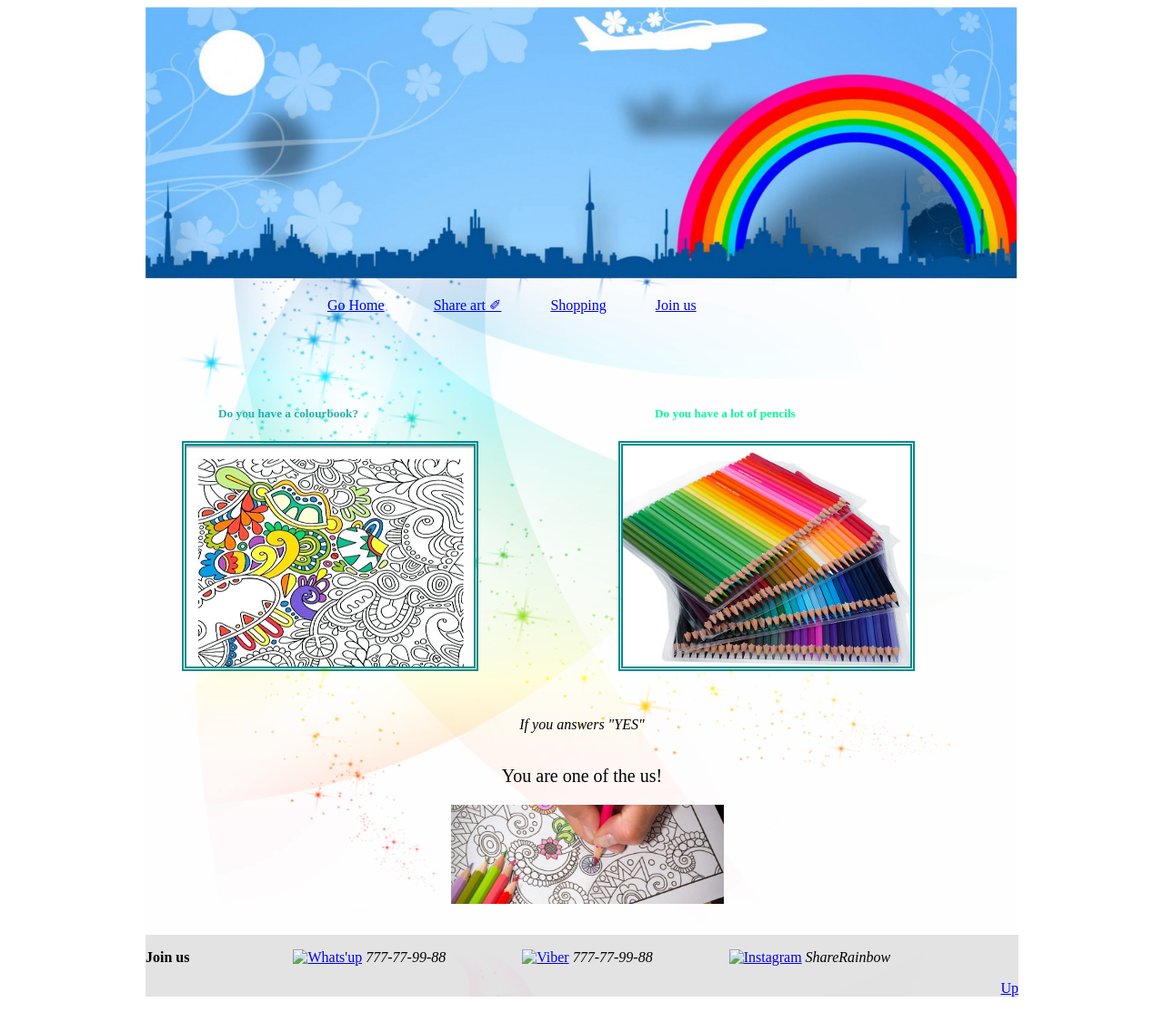
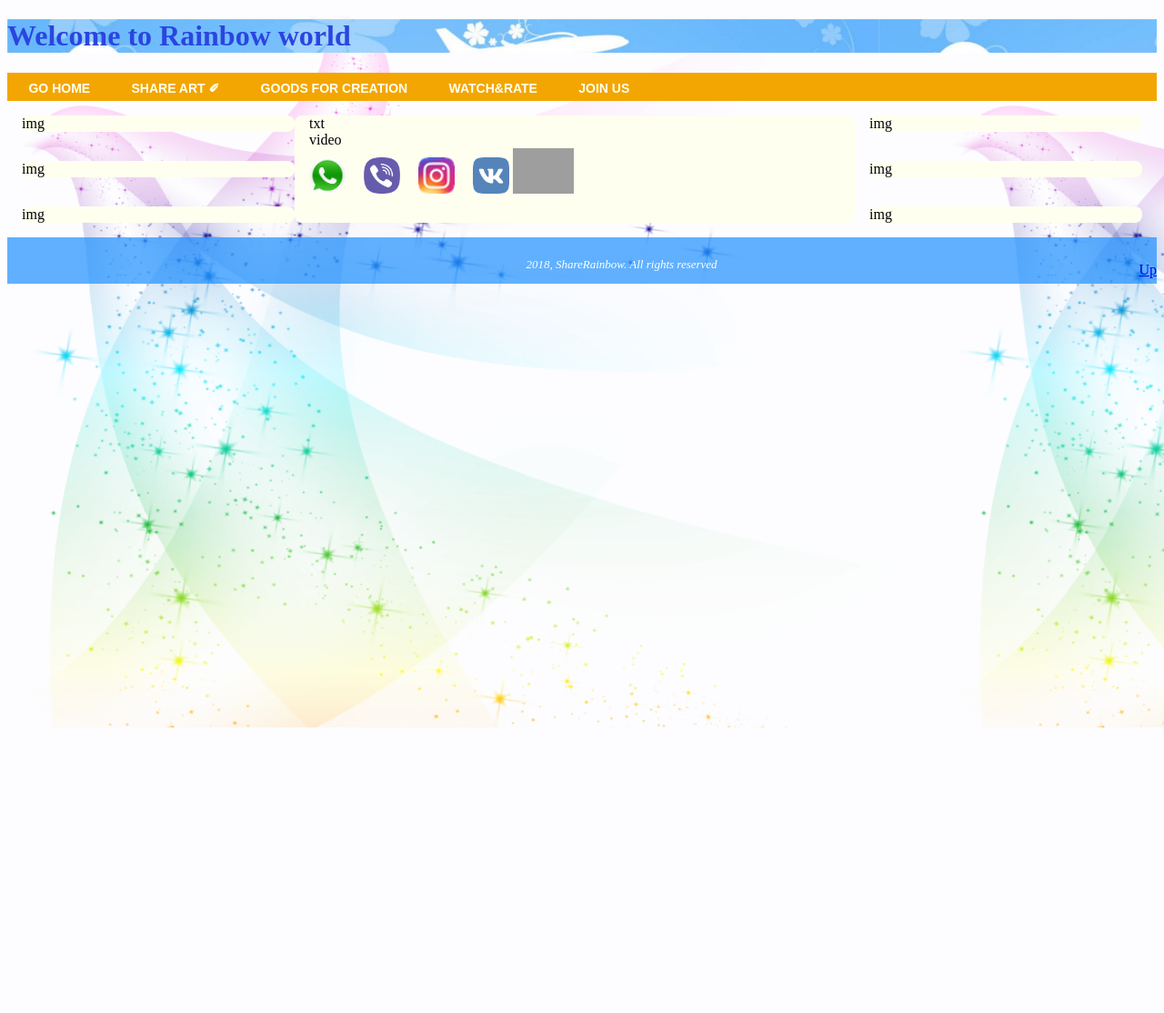
Before and after one commit to larissolb/rainbow, a PHP site: page /html/about.html in a window 1280 px wide. Shown: the whole page at 91% size. After the commit the page ends 800 px from the top, so only its background shows below. Run offline with PHP 8.4, Linux system fonts and the light colour scheme; grey boxes are pictures that could not be loaded.

Commit message:
about.html flex, update style.css

```diff
--- a/CSS/style.css
+++ b/CSS/style.css
@@ -199,6 +199,17 @@ h1:hover {
     border-radius: 0.5em;
     margin: 1em 0 1em -1em;
 }
+/*for about.html*/
+.left-pic {
+    position: inherit;
+    max-height: 100%;
+    background: ivory;
+    width: 100%;
+    justify-content: space-around;
+    border-radius: 0.5em;
+    margin: 1em 0 1em 1em;
+}
+/*final for about.html*/
 .share-inside-form {
     height: 1600%;
     background: crimson;
--- a/html/about.html
+++ b/html/about.html
@@ -1,67 +1,68 @@
 <!DOCTYPE html>
 <!--
-Описание, что за сообщество/
-пока сделана сеткой, будет переделана флексом позже
+about
 -->
 <html>
     <head>
-        <title>You are here! Inside rainbow world</title>
+        <title>Rainbow - let's this world colour!</title>
+        <meta charset="UTF-8">
         <meta charset="UTF-8">
         <meta name="description" content="Сообщество любителей раскраски и делать этот мир ярким">
         <meta name="keywords" content="раскраски, хобби, творчество, сообщество, общение, радужные события">
-         <link rel="stylesheet" href="../CSS/style_old.css">
-         <link rel="stylesheet" href="../CSS/grid.css">
+        <link rel="shortcut icon" type="image/x-icon" href="img/icon.jpg">
+        <link rel="stylesheet" href="../CSS/style.css">
     </head>
     <body>
-        <div class="container main">
-    <div class="row">
-        <div class="col-12">
-            <nav id="header">
-                <img src="../img/main.jpg" alt="Picture must be here">
-                <ul class="menu-about position-relative offset-2">
-                    <li><a href="../index.html" target="_parent">Go Home</a></li>
-                    <li><a href="share.html">Share art &#10000;</a></li>
-                    <li><a href="shopping.html">Shopping</a></li>
-                    <ul class="col-3">
-                        <li><a href="#">Create</a></li>
-                        <li><a href="#">Buy</a></li>
-                        <li><a href="#">Sell</a></li>
-                    </ul>
+        <div id="header" class="header"> <!--header-->
+            <h1>Welcome to Rainbow world</h1>
+        </div> <!-- final header-->
+        <div class="menu"> <!--menu -->
+            <nav class="menu-main">
+                <ul>
+                    <li><a href="../index.html">Go home</a></li>
+                    <li><a href="html/share.html">Share art &#10000;</a></li>
+                    <li><a href="https://www.instagram.com/ShareRainbow">Goods for creation</a></li>
+                    <li><a href="html/rating.html">Watch&Rate</a>
+                    <ul>
+                        <li><a href="#">Pencils</a></li>
+                        <li><a href="#">Paints</a></li>
+                        <li><a href="#">Markers</a></li>
+                    </ul></li>
                     <li><a href="#footer">Join us</a></li>
                 </ul>
             </nav>
-        </div>
-            <div class="col-6">
-                <h5 class="offset-2">Do you have a colourbook?</h5>
-                <img src="../img/colourbook.jpg" class="img-question offset-1">
-
+        </div> <!-- final menu -->
+    <div class="container main border"> <!--главная рамка-->
+        <div class="border-2 small-col"> <!--column left main-->
+            <div class="border left-pic">img</div>
+            <div class="border left-pic">img</div>
+            <div class="border left-pic">img</div>
+        </div>  <!--final column left main-->
+        <div class="border-2 column center-index"> <!--column center main-->
+            <div class="border">txt</div>
+            <div class="border">video</div>
+            <div class="border">
+        <a href="https://www.whatsapp.com" target="_blank">
+            <img src="img/icon/whatsup.png" alt="Whats'up" height="40" width="40"></a>
+        <a href="https://www.viber.com/download" target="_blank">
+            <img src="img/icon/viber.png" alt="Viber" height="40" width="40"></a>
+        <a href="https://www.instagram.com/ShareRainbow" target="_blank">
+            <img src="img/icon/instagram.ico" alt="Instagram" height="40" width="40"></a>
+        <a href="https://vk.com/practicebetter" target="_blank"></a>
+            <img src="img/icon/vk.png" alt="Vkontakte" height="40" width="40">
+         <a href="#" target="_blank"></a>
+            <img src="img/icon/donate2.png" alt="Donate" height="50">
             </div>
-                <div class="col-6">
-                <h5 class="h5-second offset-2">Do you have a lot of pencils</h5>
-                <img src="../img/pencils.jpg" class="img-question offset-1">
-
-            </div>
-            <div class="col-12">
-                    <p align="center"><em>If you answers "YES"</em></p>
-                </div>
-            <div class="col-12">
-                <p class="p-fly">You are one of the us!</p>
-                <img src="../img/youamongus.jpg" alt="Picture must be here" width="300" class="img-answer">
-            </div>
-        <footer id="footer" class="footer col-12">
-        <p>
-            <strong>Join us</strong>
-            <a href="https://www.whatsapp.com" target="_blank" class="offset-1">
-            <img src="https://whatsapp.com/favicon.png" alt="Whats'up" height="32" width="32"></a>
-            <em>777-77-99-88</em>
-            <a href="https://www.viber.com/download" target="_blank" class="offset-1">
-            <img src="https://www.viber.com/app/themes/viber/assets/images/favicon.png" alt="Viber" height="26" width="26"></a>
-            <em>777-77-99-88</em>
-            <a href="https://www.instagram.com/ShareRainbow" target="_blank" class="offset-1">
-            <img src="https://www.instagram.com/static/images/ico/favicon.ico/36b3ee2d91ed.ico" alt="Instagram" height="26" width="26"></a>
-            <em> ShareRainbow</em>
-            </p>
-        <a href="#header"class="up">Up</a>
-        </div>
+         </div>  <!--final column center main-->
+        <div class="border-2 small-col"> <!--column right main-->
+            <div class="border pic">img</div>
+            <div class="border pic">img</div>
+            <div class="border pic">img</div>
+         </div>  <!--final column right main-->
+     </div> <!--конец главной рамки-->
+    <div class="row footer"> <!--footer - one row-->
+        <p class="footer">2018, ShareRainbow. All rights reserved</p>
+    </div> <!--final футер-->
+    <a href="#header" class="up">Up</a>
     </body>
 </html>
```
